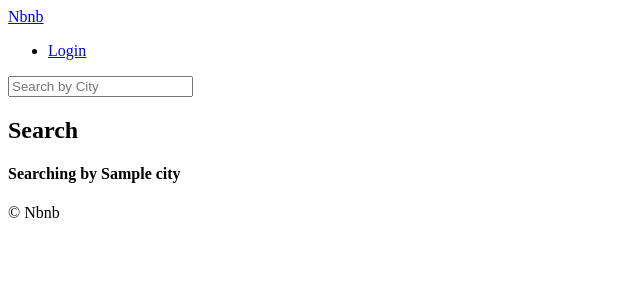
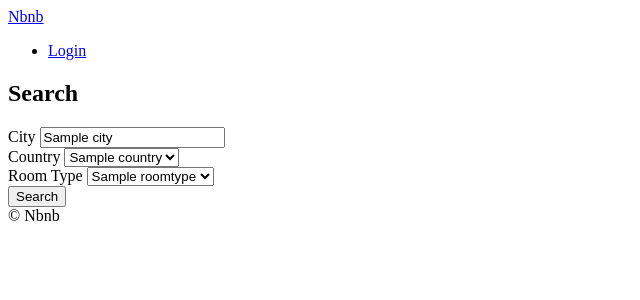
Before and after one commit to hds2g/airbnb-clone, a Django app: template templates/rooms/search.html in a window 1280 px wide. Shown: the top 300 px of the page, without its empty margins (0-640 px from the left). Run offline with Django 3.2, Linux system fonts and the light colour scheme; tables that the repository leaves empty hold one stand-in row (values such as "Sample post"); the template is opened without the code that fills it: values that come from a table or form of the project are taken from there, most other values are stand-ins (such as "Sample title", 1, 10 or a date in 2020); parts of the project's set-up code (start-up, migrations or seed data) failed here and were passed over.

Commit message:
SearchView: Starting the Form

```diff
--- a/templates/base.html
+++ b/templates/base.html
@@ -7,8 +7,14 @@
     <title>{% block page_title %}{% endblock %}| Nbnb</title>
   </head>
   <body>
-    {% include "partials/header.html" %}
-
+    <header>
+      {% include "partials/nav.html" %}
+      {% block search-bar %}
+        <form method="get" action="{% url "rooms:search" %}">
+          <input name="city" placeholder="Search By City" />
+        </form>
+      {% endblock search-bar %}
+    </header>
     {% block content %}{% endblock %}
 
     {% include "partials/footer.html" %}
--- a/templates/partials/header.html
+++ /dev/null
@@ -1,9 +0,0 @@
-<header>
-    <a href="{% url "core:home" %}">Nbnb</a>
-    <ul>
-        <li><a href="#">Login</a></li>
-    </ul>
-    <form method="get" action="{% url "rooms:search" %}">
-        <input name="city" placeholder="Search by City" />
-    </form>
-</header>
--- /dev/null
+++ b/templates/partials/nav.html
@@ -0,0 +1,4 @@
+<a href="{% url "core:home" %}">Nbnb</a>
+<ul>
+    <li><a href="#">Login</a></li>
+</ul>
--- a/templates/rooms/search.html
+++ b/templates/rooms/search.html
@@ -4,8 +4,37 @@
     Search
 {% endblock page_title %}
 
+<!-- To hide search nav in Search view-->
+{% block search-bar %}
+{% endblock search-bar %}
+
 {% block content %}
 
     <h2>Search</h2>
-    <h4>Searching by {{city}}</h4>
+    <form method="get" action="{% url "rooms:search" %}">
+        <div>
+            <label for="city">City</label>
+            <input value="{{city}}" id="city" name="city" placeholder="Search By City" />
+        </div>
+
+        <div>
+            <label for="country">Country</label>
+            <select id="country" name="country" >
+                {% for country in countries  %}
+                    <option value="{{country.code}}">{{country.name}}</option>
+                {% endfor %}
+            </select>
+        </div>
+
+        <div>
+            <label for="room_type">Room Type</label>
+            <select id="room_type" name="room_type" >
+                {% for room_type in room_types  %}
+                    <option value="{{room_type.pk}}">{{room_type.name}}</option>
+                {% endfor %}
+            </select>
+        </div>
+        <button>Search</button>
+    </form>
+
 {% endblock content %}
```
Also changed, not shown: rooms/views.py (+8 -2 lines).
